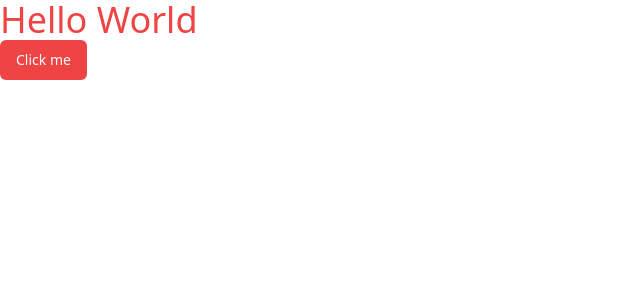
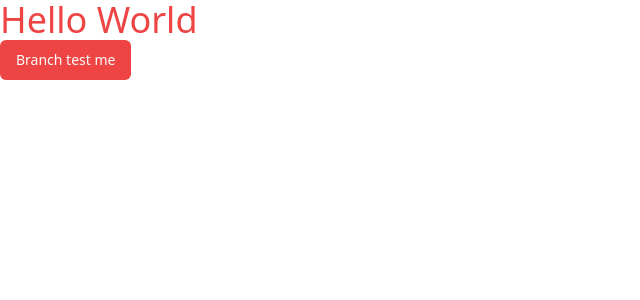
Before and after one commit to gdsc-konkuk/platform-core-front, a React (Vite) app: page / in a window 1280 px wide. Shown: the top 300 px of the page, without its empty margins (0-640 px from the left). Built offline with nearby package versions, Linux system fonts and the light colour scheme.

Commit message:
feat: Header
브랜치 테스트

```diff
--- a/src/App.tsx
+++ b/src/App.tsx
@@ -4,7 +4,7 @@ function App() {
   return (
     <main>
       <h1 className="text-4xl text-red-500">Hello World</h1>
-      <Button variant="destructive">Click me</Button>
+      <Button variant="destructive">Branch test me</Button>
     </main>
   );
 }
```
